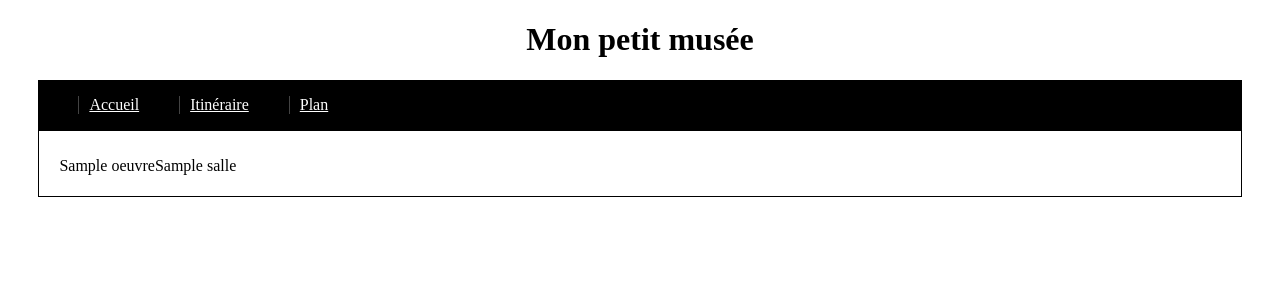
After one commit to mtellene/ProjetMusee, a Flask app: template templates/resultat.html in a window 1280 px wide. The commit adds this page. Shown: the top 300 px of the page. Run offline with Flask 2, Linux system fonts and the light colour scheme; the template is opened without the code that fills it: most values are stand-ins (such as "Sample title", 1, 10 or a date in 2020).

Commit message:
changement de 2 salles, recuperation de la salle de chaque oeuvre ok

```diff
--- a/app.py
+++ b/app.py
@@ -1,7 +1,7 @@
-from flask import Flask, render_template
+from flask import Flask, render_template, request
 
 from init import init_db, remplir_table_oeuvre
-from fonctions import separation_par_types
+from fonctions import separation_par_types, avoir_salles
 
 app = Flask(__name__)
 
@@ -20,3 +20,9 @@ def plan():
 def itineraire():
     ecrits, peintures, sculptures, artefacts = separation_par_types()
     return render_template("itineraire.html", peintures=peintures, ecrits=ecrits, sculptures=sculptures, artefacts=artefacts)
+
+@app.route('/resultat', methods=['POST'])
+def resultat():
+    liste_oeuvres = request.form.getlist('check')
+    liste_salles = avoir_salles(liste_oeuvres)
+    return render_template("resultat.html", liste_oeuvres=liste_oeuvres, liste_salles=liste_salles)
--- a/db/oeuvres.json
+++ b/db/oeuvres.json
@@ -207,28 +207,28 @@
          "Type": "Sculpture",
          "Artiste": "Donatello",
          "Titre": "Saint Marc",
-         "Salle": "Sculpture_de_la_Renaissance",
+         "Salle": "Sculpture",
          "Representation": "https://upload.wikimedia.org/wikipedia/commons/f/f7/Stmark.jpg"
       },
       {
          "Type": "Sculpture",
          "Artiste": "Donatello",
          "Titre": "Monument équestre à Gattamelata",
-         "Salle": "Sculpture_de_la_Renaissance",
+         "Salle": "Sculpture",
          "Representation": "https://upload.wikimedia.org/wikipedia/commons/3/37/Gattamelata.jpg"
       },
       {
          "Type": "Sculpture",
          "Artiste": "Donatello",
          "Titre": "Judith et Holopherne",
-         "Salle": "Sculpture_de_la_Renaissance",
+         "Salle": "Sculpture",
          "Representation": "https://img.over-blog-kiwi.com/0/95/66/59/20140413/ob_afb00c_dscf8375.JPG"
       },
       {
          "Type": "Sculpture",
          "Artiste": "Michel-Ange",
          "Titre": "La Pietà",
-         "Salle": "Sculpture_de_la_Renaissance",
+         "Salle": "Sculpture",
          "Representation": "https://upload.wikimedia.org/wikipedia/commons/f/f1/Michelangelo%27s_Piet%C3%A0%2C_St_Peter%27s_Basilica_%281498%E2%80%9399%29.jpg"
       },
       {
@@ -438,14 +438,14 @@
          "Type": "Sculpture",
          "Artiste": "Boris Orlovski",
          "Titre": "Mikhaïl Koutouzov",
-         "Salle": "Sculpture_du_18-19e_siecle",
+         "Salle": "Sculpture",
          "Representation": "https://upload.wikimedia.org/wikipedia/commons/1/13/%D0%9A%D0%B0%D0%B7%D0%B0%D0%BD%D1%81%D0%BA%D0%B8%D0%B9_%D1%81%D0%BE%D0%B1%D0%BE%D1%80_022.jpg"
       },
       {
          "Type": "Sculpture",
          "Artiste": "Boris Orlovski",
          "Titre": "Colonne d'Alexandre",
-         "Salle": "Peinture_du_18-19e_siecle",
+         "Salle": "Sculpture",
          "Representation": "https://upload.wikimedia.org/wikipedia/commons/e/e3/Angel_on_Alexander_Column.jpg"
       },
       {
--- /dev/null
+++ b/templates/resultat.html
@@ -0,0 +1,39 @@
+<!doctype html>
+<html lang="fr">
+  <head>
+    <meta charset="utf-8">
+    <link rel="stylesheet" href="static/style.css" media="all" type="text/css"/>
+    <title>Mon petit musée</title>
+  </head>
+  <body id="body">
+
+    <header id="header">
+      <h1>Mon petit musée</h1>
+    </header>
+
+    <main id="main">
+
+      <nav id="menu">
+        <ul id="list_menu">
+          <li><a href="/">Accueil</a></li>
+			    <li><a href="itineraire">Itinéraire</a></li>
+          <li><a href="plan">Plan</a></li>
+				</ul>
+      </nav>
+
+      <section id="flex-container-border">
+        <div>
+          {% for oeuvre in liste_oeuvres %}
+            <p> {{oeuvre}} </p>
+          {% endfor %}
+        </div>
+
+        <div>
+          {% for salle in liste_salles %}
+            <p> {{salle}} </p>
+          {% endfor %}
+        </div>
+      </section>
+     </main>
+  </body>
+</html>
```
Also changed, not shown: fonctions.py (+17 -0 lines), templates/itineraire.html (+5 -5 lines), static/etage1.png.
